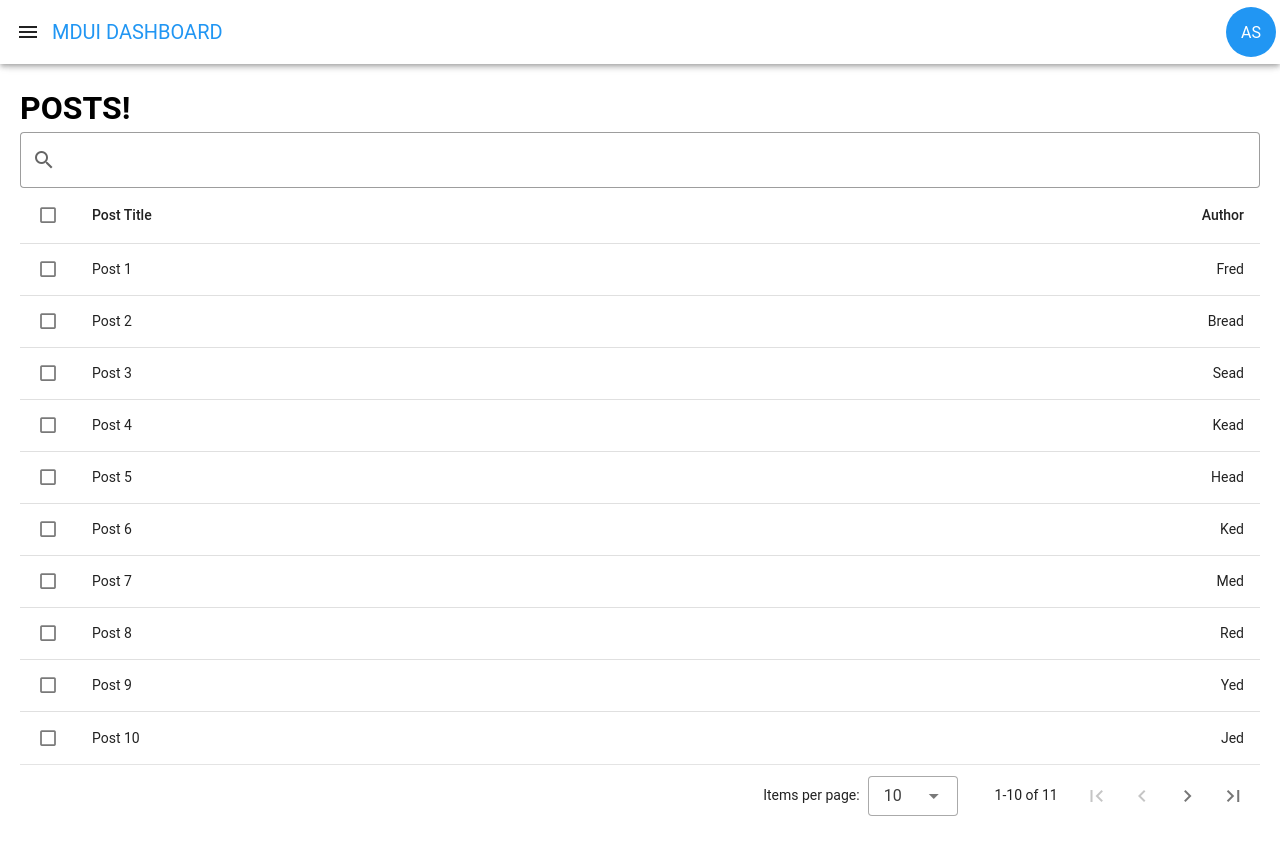
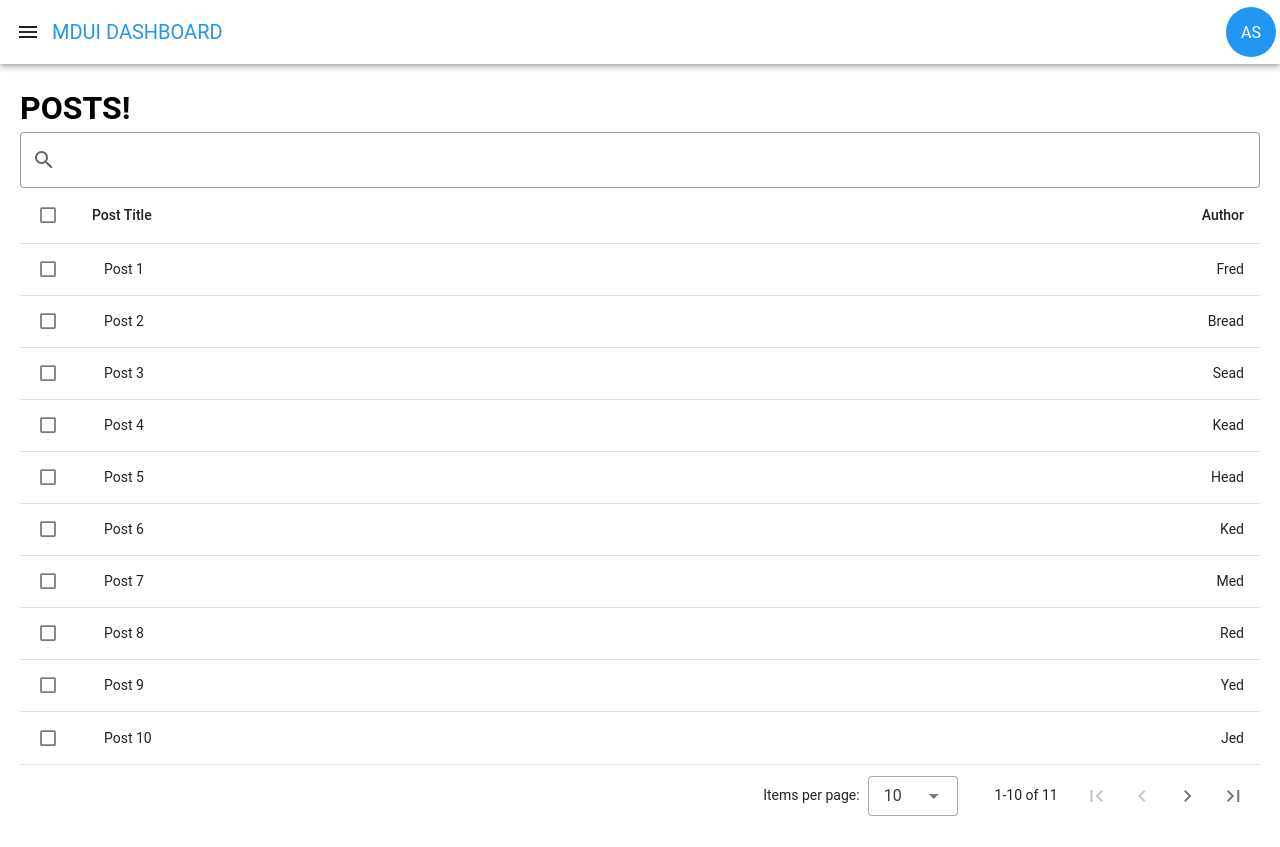
Before and after one commit to ArnoldTingSu/MDUI, a Vue app in the folder vuetify-dashboard/: page /posts in a window 1280 px wide. Built offline with nearby package versions, Linux system fonts and the light colour scheme.

Commit message:
finalization, resize method

```diff
--- a/vuetify-dashboard/src/views/Posts.vue
+++ b/vuetify-dashboard/src/views/Posts.vue
@@ -54,6 +54,20 @@ const search = ref("")
 const postForm = ref();
 
 const postSaved = refAutoReset(false, 4000);
+
+function handleClickOutside() {
+    selected.value = [];
+}
+
+type densities = "default" | "compact" | "comfortable"
+const tableDensity = ref<densities>("default");
+
+function handleResize() {
+    let density: densities = "default";
+    if (window.innerHeight < 800) density = "comfortable";
+    if (window.innerHeight < 600) density = "compact";
+    tableDensity.value = density;
+}
 </script>
 
 <template>
@@ -85,6 +99,8 @@ const postSaved = refAutoReset(false, 4000);
         hide-details
     ></v-text-field>
     <v-data-table
+        v-click-outside="handleClickOutside"
+        v-resize="handleResize"
         :items="posts"
         :headers="[
             {
@@ -103,11 +119,13 @@ const postSaved = refAutoReset(false, 4000);
         item-value="title"
         v-model="selected"
         :search="search"
+        :density="tableDensity"
     >
     <template v-slot:item.title="{ item }" >
     <v-dialog fullscreen>
         <template v-slot:activator="{ props }">
         <button
+            v-ripple class="pa-3"
             v-bind="props"
         >
             {{item.title}}
```
